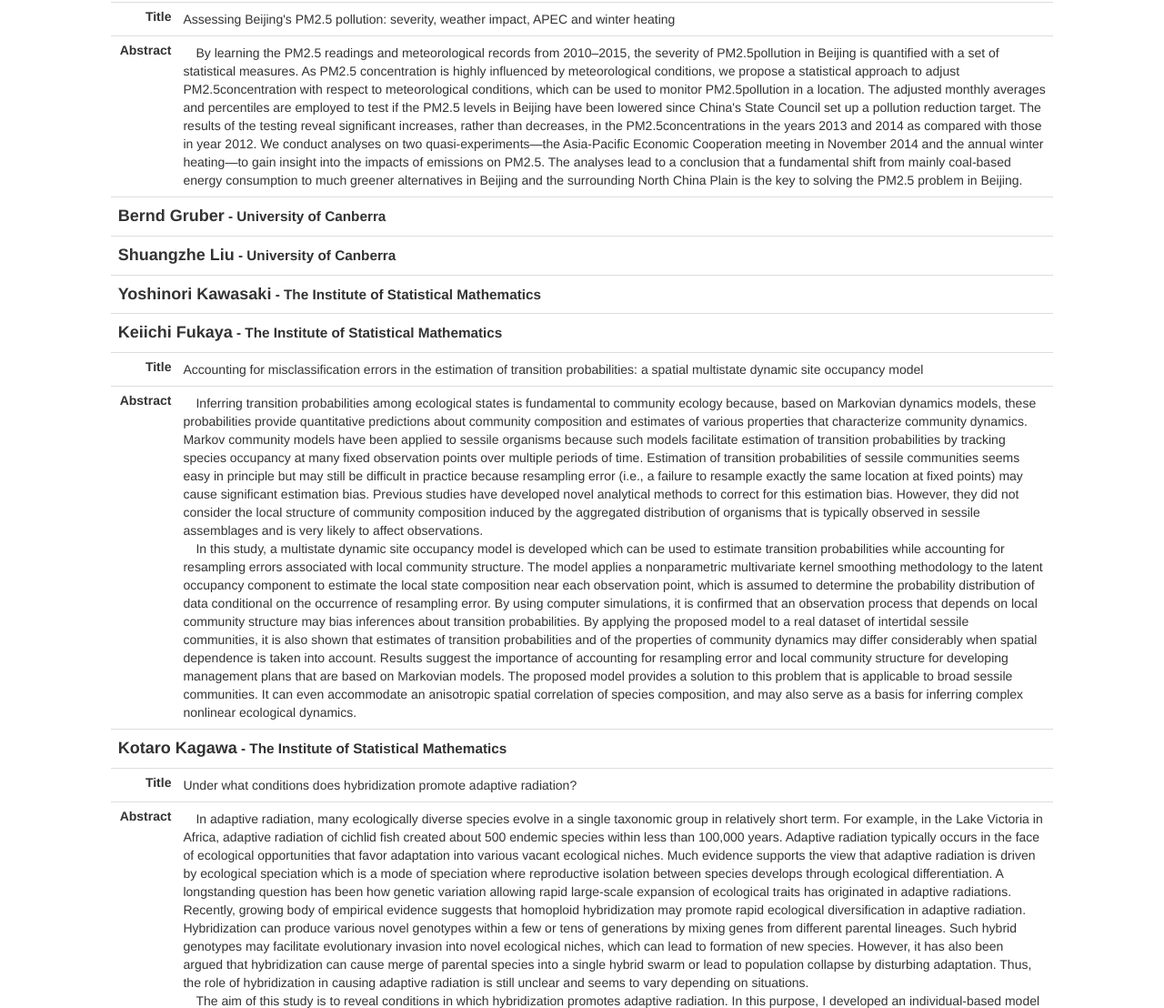
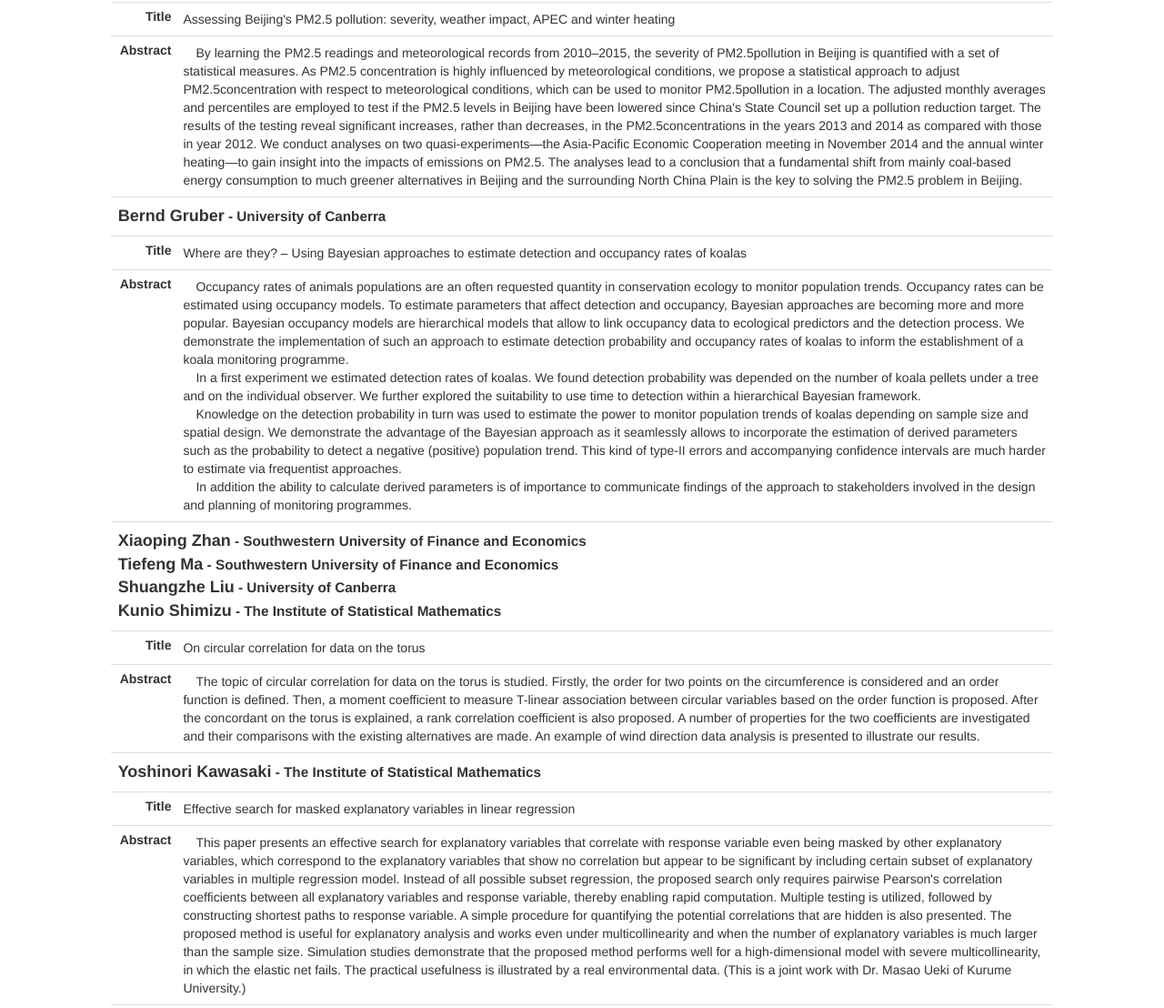
Before and after one commit to ismrepos/anu-uc-ism-sympo, a plain HTML site: page index.html in a window 1280 px wide. Shown: the part 2225-3333 px from the top of the page at 91% size. Drawn offline with Linux system fonts and the light colour scheme.

Commit message:
modify Speakers.
add 3 programs and modify organization.

```diff
--- a/index.html
+++ b/index.html
@@ -131,13 +131,13 @@
             <table id="talks" class="table">
               <tr>
                 <td class="speaker_name" colspan="2">
-                  Robert Clark<small> - NIASRA&UoW</small>
+                  Robert Clark<small> - National Institute for Applied Statistics Research Australia & University of Wollongong</small>
                 </td>
               </tr>
               <tr>
                 <th>Title</th>
                 <td>
-                  STATISTICAL EFFICIENCY IN DISTANCE SAMPLING
+                  Statistical efficiency in distance sampling
                 </td>
               </tr>
               <tr>
@@ -187,13 +187,55 @@
                 </td>
               </tr>
               <tr>
+                <th>Title</th>
+                <td>
+                  Where are they? – Using Bayesian approaches to estimate detection and occupancy rates of koalas
+                </td>
+              </tr>
+              <tr>
+                <th>Abstract</th>
+                <td>
+                  　Occupancy rates of animals populations are an often requested quantity in conservation ecology to monitor population trends. Occupancy rates can be estimated using occupancy models. To estimate parameters that affect detection and occupancy, Bayesian approaches are becoming more and more popular.  Bayesian occupancy models are hierarchical models that allow to link occupancy data to ecological predictors and the detection process. We demonstrate the implementation of such an approach to estimate detection probability and occupancy rates of koalas to inform the establishment of a koala monitoring programme.<br/>
+                  　In a first experiment we estimated detection rates of koalas.  We found detection probability was depended on the number of koala pellets under a tree and on the individual observer. We further explored the suitability to use time to detection within a hierarchical Bayesian framework.<br/>
+                  　Knowledge on the detection probability in turn was used to estimate the power to monitor population trends of koalas depending on sample size and spatial design. We demonstrate the advantage of the Bayesian approach as it seamlessly allows to incorporate the estimation of derived parameters such as the probability to detect a negative (positive) population trend. This kind of type-II errors and accompanying confidence intervals are much harder to estimate via frequentist approaches.<br/>
+                  　In addition the ability to calculate derived parameters is of importance to communicate findings of the approach to stakeholders involved in the design and planning of monitoring programmes.<br/>
+                </td>
+              </tr>
+              <tr>
                 <td class="speaker_name" colspan="2">
-                  Shuangzhe Liu<small> - University of Canberra</small>
+                  Xiaoping Zhan<small> - Southwestern University of Finance and Economics</small><br/>
+                  Tiefeng Ma<small> - Southwestern University of Finance and Economics</small><br/>
+                  Shuangzhe Liu<small> - University of Canberra</small><br/>
+                  Kunio Shimizu<small> - The Institute of Statistical Mathematics</small>
+                </td>
+              </tr>
+              <tr>
+                <th>Title</th>
+                <td>
+                  On circular correlation for data on the torus
+                </td>
+              </tr>
+              <tr>
+                <th>Abstract</th>
+                <td>
+                  　The topic of circular correlation for data on the torus is studied. Firstly, the order for two points on the circumference is considered and an order function is defined. Then, a moment coefficient to measure T-linear association between circular variables based on the order function is proposed. After the concordant on the torus is explained, a rank correlation coefficient is also proposed. A number of properties for the two coefficients are investigated and their comparisons with the existing alternatives are made. An example of wind direction data analysis is presented to illustrate our results.<br/>
                 </td>
               </tr>
               <tr>
                 <td class="speaker_name" colspan="2">
                   Yoshinori Kawasaki<small> - The Institute of Statistical Mathematics</small>
+                </td>
+              </tr>
+              <tr>
+                <th>Title</th>
+                <td>
+                  Effective search for masked explanatory variables in linear regression
+                </td>
+              </tr>
+              <tr>
+                <th>Abstract</th>
+                <td>
+                  　This paper presents an effective search for explanatory variables that correlate with response variable even being masked by other explanatory variables, which correspond to the explanatory variables that show no correlation but appear to be significant by including certain subset of explanatory variables in multiple regression model. Instead of all possible subset regression, the proposed search only requires pairwise Pearson's correlation coefficients between all explanatory variables and response variable, thereby enabling rapid computation. Multiple testing is utilized, followed by constructing shortest paths to response variable. A simple procedure for quantifying the potential correlations that are hidden is also presented. The proposed method is useful for explanatory analysis and works even under multicollinearity and when the number of explanatory variables is much larger than the sample size. Simulation studies demonstrate that the proposed method performs well for a high-dimensional model with severe multicollinearity, in which the elastic net fails. The practical usefulness is illustrated by a real environmental data. (This is a joint work with Dr. Masao Ueki of Kurume University.)<br/>
                 </td>
               </tr>
               <tr>
```
